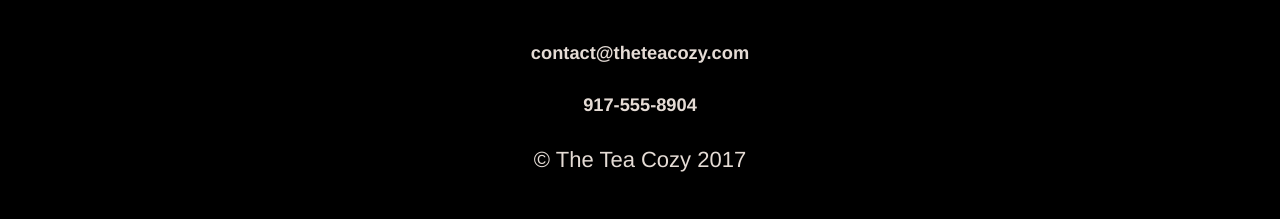
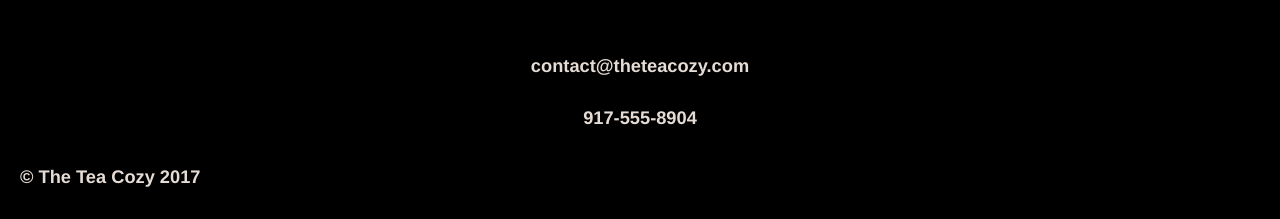
Before and after one commit to timfox68/teaCozy, a plain HTML site: page index.html in a window 1280 px wide. Shown: the part 2068-2287 px from the top of the page. Before the commit the page ends 2241 px from the top, so only its background shows below. Drawn offline with Linux system fonts and the light colour scheme.

Commit message:
Tweaked margin on copyright

```diff
--- a/index.html
+++ b/index.html
@@ -50,8 +50,6 @@
       <img src="https://s3.amazonaws.com/codecademy-content/courses/freelance-1/unit-4/img-bedford-bizarre.jpg" alt="bedford bizzare tea">
       <h4>Bedford Bizzare</h4>
     </div>
-
-
   </div>
 
   <div id="locations">
@@ -84,10 +82,10 @@
       <h5>contact@theteacozy.com</h5>
       <h5>917-555-8904</h5>
     </div>
-    <div class="copyright">
-      © The Tea Cozy 2017
-    </div>
   </footer>
+  <div class="copyright">
+    <h5>© The Tea Cozy 2017</h5>
+  </div>
 
 </body>
 
--- a/style.css
+++ b/style.css
@@ -107,6 +107,7 @@ img {
   /*background-image: url(https://s3.amazonaws.com/codecademy-content/courses/freelance-1/unit-4/img-locations-backgr//ound.jpg);*/
   justify-content: space-around;
   align-items: center;
+  margin: auto;
 }
 
 .loc {
@@ -115,6 +116,7 @@ img {
   background-color: black;
   text-align: center;
   opacity: 1;
+  margin: auto;
 }
 
 footer {
@@ -134,5 +136,6 @@ footer .title {
 }
 
 .copyright {
-  align-content: flex-end;
+  padding-left: 20px;
+  text-align: left;
 }
```
